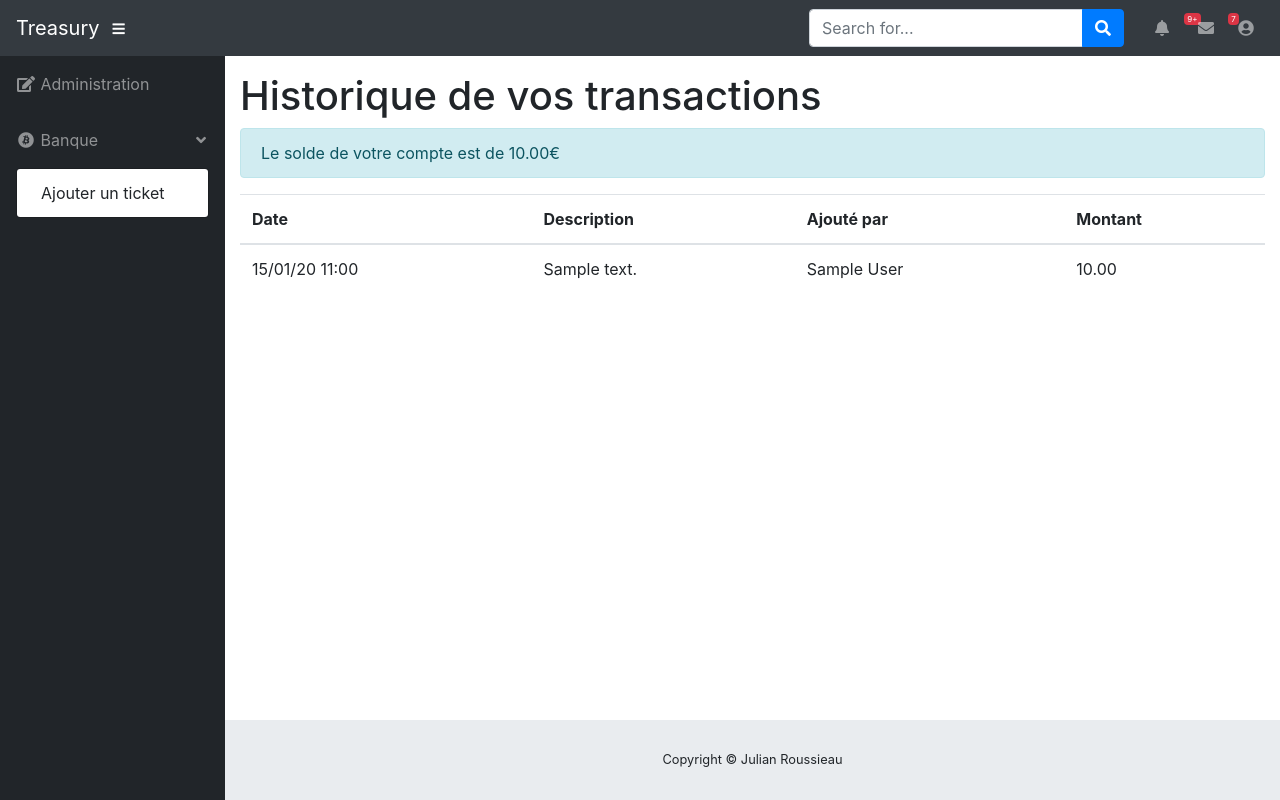
After one commit to roussieau/Treasury, a Django app: page /bank/history in a window 1280 px wide. The commit adds this page. Run offline with Django 3.2, Linux system fonts and the light colour scheme; a user stored in the database is signed in; tables that the repository leaves empty hold one stand-in row (values such as "Sample post"); some libraries are stand-ins or nearby versions.

Commit message:
add history of transactions

```diff
--- a/bank/models.py
+++ b/bank/models.py
@@ -22,6 +22,9 @@ class Expense(models.Model):
             t = Transaction(cost=costPerPerson, expense=self, user=u)
             t.save()
 
+    def date_to_string(self):
+        date_with_timezone = timezone.localtime(self.date)
+        return '{:%d/%m/%y %H:%M}'.format(date_with_timezone)
 
 class Transaction(models.Model):
     cost = models.DecimalField(max_digits=6, decimal_places=2)
--- /dev/null
+++ b/bank/templates/bank/history_transaction.html
@@ -0,0 +1,35 @@
+{% extends 'index.html' %}
+{% block content %}
+<h1>Historique de vos transactions </h1>
+{% if user.balance < 0 %}
+<div class="alert alert-danger" role="alert">
+{% else %}
+<div class="alert alert-info" role="alert">
+{% endif %}
+  Le solde de votre compte est de {{user.balance}}€
+</div>
+<table class="table">
+  <thead>
+    <tr>
+      <th scope="col">Date</th>
+      <th scope="col">Description</th>
+      <th scope="col">Ajouté par</th>
+      <th scope="col">Montant</th>
+    </tr>
+  </thead>
+  <tbody>
+  	{% for t in listOfTransactions %}
+    <tr>
+      <td>{{t.expense.date_to_string}}</td>
+      <td>{{t.expense.description}}</td>
+      <td>{{t.expense.added_by}}</td>
+      {% if t.positive %}
+        <td>{{t.cost}}</td>
+      {% else %}
+        <td style="color:red">-{{t.cost}}</td>
+      {% endif %}
+    </tr>
+    {% endfor %}
+  </tbody>
+</table>
+{% endblock %}
--- a/bank/urls.py
+++ b/bank/urls.py
@@ -3,5 +3,6 @@ from . import views
 
 app_name = 'bank'
 urlpatterns = [
-    path('add/', views.add_ticket, name='add_ticket')
+    path('add/', views.add_ticket, name='add_ticket'),
+    path('history', views.history_of_my_transactions, name='history_of_my_transactions'),
 ]
--- a/bank/views.py
+++ b/bank/views.py
@@ -8,6 +8,7 @@ from .models import Expense
 def add_ticket(request):
     form = ExpenseForm(request.POST or None)
     bank_page = 'active'
+    print(request.user.get_transactions())
     if form.is_valid():
         listOfUsers = form.cleaned_data['users']
         e = form.save(commit=False)
@@ -18,3 +19,8 @@ def add_ticket(request):
         ticket_added = True
 
     return render(request, 'bank/add_ticket.html', locals())
+
+@login_required
+def history_of_my_transactions(request):
+    listOfTransactions = request.user.get_transactions()
+    return render(request, 'bank/history_transaction.html', locals())
--- a/templates/sidebar.html
+++ b/templates/sidebar.html
@@ -1,4 +1,11 @@
 <ul class="sidebar navbar-nav">
+	{% if user.is_superuser %}
+	<li class="nav-item">
+		<a class="nav-link" href="{% url 'admin:index' %}">
+		<i class="fas fa-fw fa-edit"></i>
+		<span>Administration</span></a>
+    </li>
+    {% endif %}
 	<li class="nav-item dropdown show {{bank_page}}">
           <a class="nav-link dropdown-toggle" href="#" id="pagesDropdown" role="button" data-toggle="dropdown" aria-haspopup="true" aria-expanded="true">
             <i class="fab fa-fw fa-bitcoin"></i>
--- a/users/models.py
+++ b/users/models.py
@@ -19,7 +19,8 @@ class CustomUser(AbstractUser):
     def __str__(self):
         return self.get_full_name()
 
-    def get_balance(self):
+    @property
+    def balance(self):
         listOfTransactions = Transaction.objects.filter(user=self)
         balance = 0
         for t in listOfTransactions:
@@ -28,3 +29,6 @@ class CustomUser(AbstractUser):
             else:
                 balance -= t.cost
         return balance
+
+    def get_transactions(self):
+        return Transaction.objects.filter(user=self).order_by('expense__date')[:30]
--- a/users/tests.py
+++ b/users/tests.py
@@ -9,10 +9,10 @@ class BalanceTestCase(TestCase):
 		Transaction.objects.create(cost=5, user=user)
 		Transaction.objects.create(cost=10, user=user)
 		Transaction.objects.create(cost=18, positive=True, user=user)
-		self.assertEqual(user.get_balance(), 3)
+		self.assertEqual(user.balance, 3)
 
 	def test_user_balance_negative(self):
 		user = CustomUser.objects.create(username='julian')
 		Transaction.objects.create(cost=5, user=user)
 		Transaction.objects.create(cost=10, user=user)
-		self.assertEqual(user.get_balance(), -15)
+		self.assertEqual(user.balance, -15)
```
